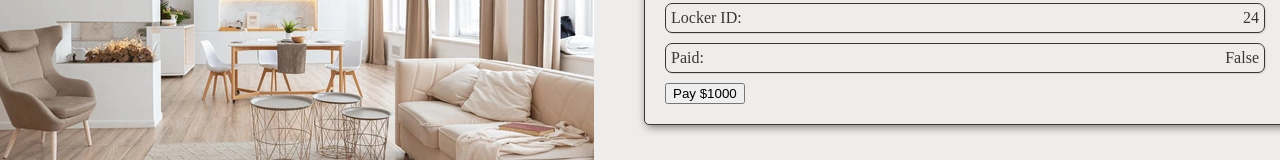
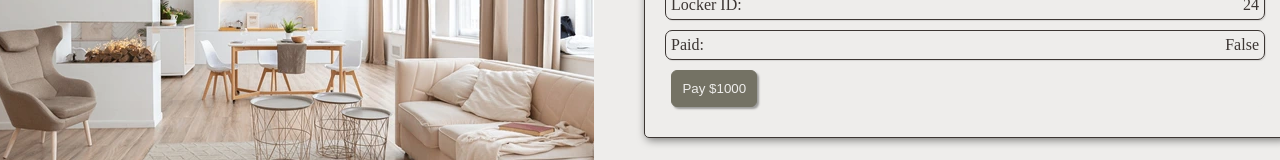
Before and after one commit to Ahmad-Elmahallawy/iCondo, a React (Create React App) app in the folder frontend/: page /CondoProfile/1 in a window 1280 px wide. Shown: the part 492-652 px from the top of the page. Built offline with nearby package versions, Linux system fonts and the light colour scheme; no server answers.

Commit message:
Added styling

```diff
--- a/frontend/src/Style/CondoProfileStyle/IndividualCondoProfileStyle.css
+++ b/frontend/src/Style/CondoProfileStyle/IndividualCondoProfileStyle.css
@@ -39,3 +39,24 @@
   border: 0.5px solid var(--color4);
   box-shadow: 1px 1px 1px rgba(0, 0, 0, 0.1);
 }
+
+.pay-btn-container {
+  justify-content: center;
+  align-items: center;
+  border-radius: 7px;
+  margin-bottom: 10px;
+  background: var(--color1);
+}
+
+.payButton {
+  padding: 10px;
+  cursor: pointer;
+  border: none;
+  border-radius: 6px;
+  color: var(--color1);
+  align-self: center;
+  box-shadow: 2px 2px 2px rgba(0, 0, 0, 0.35);
+  background: var(--color3);
+  border: 1px solid var(--color3);
+  margin: 0 0.4rem;
+}
```
